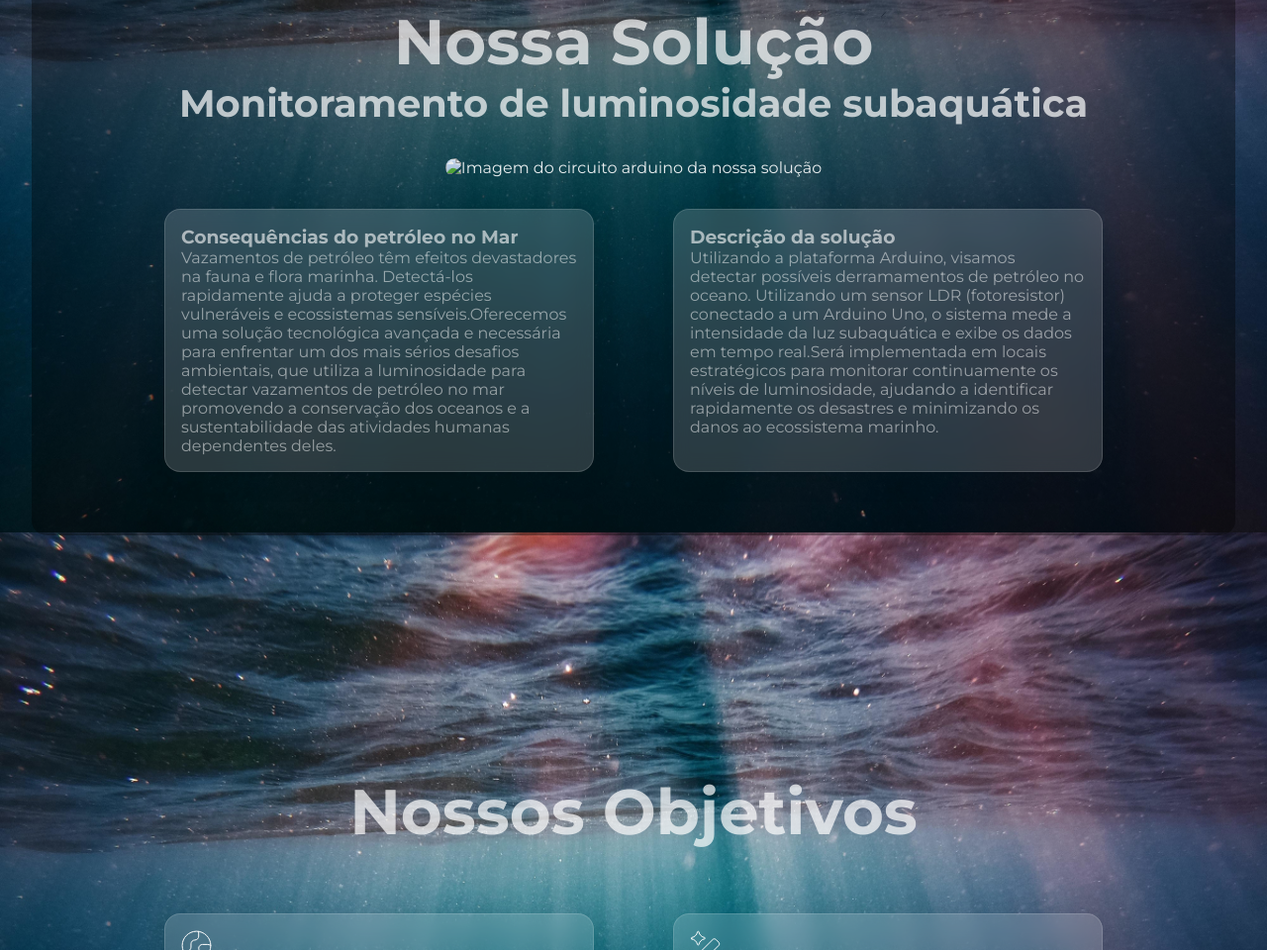
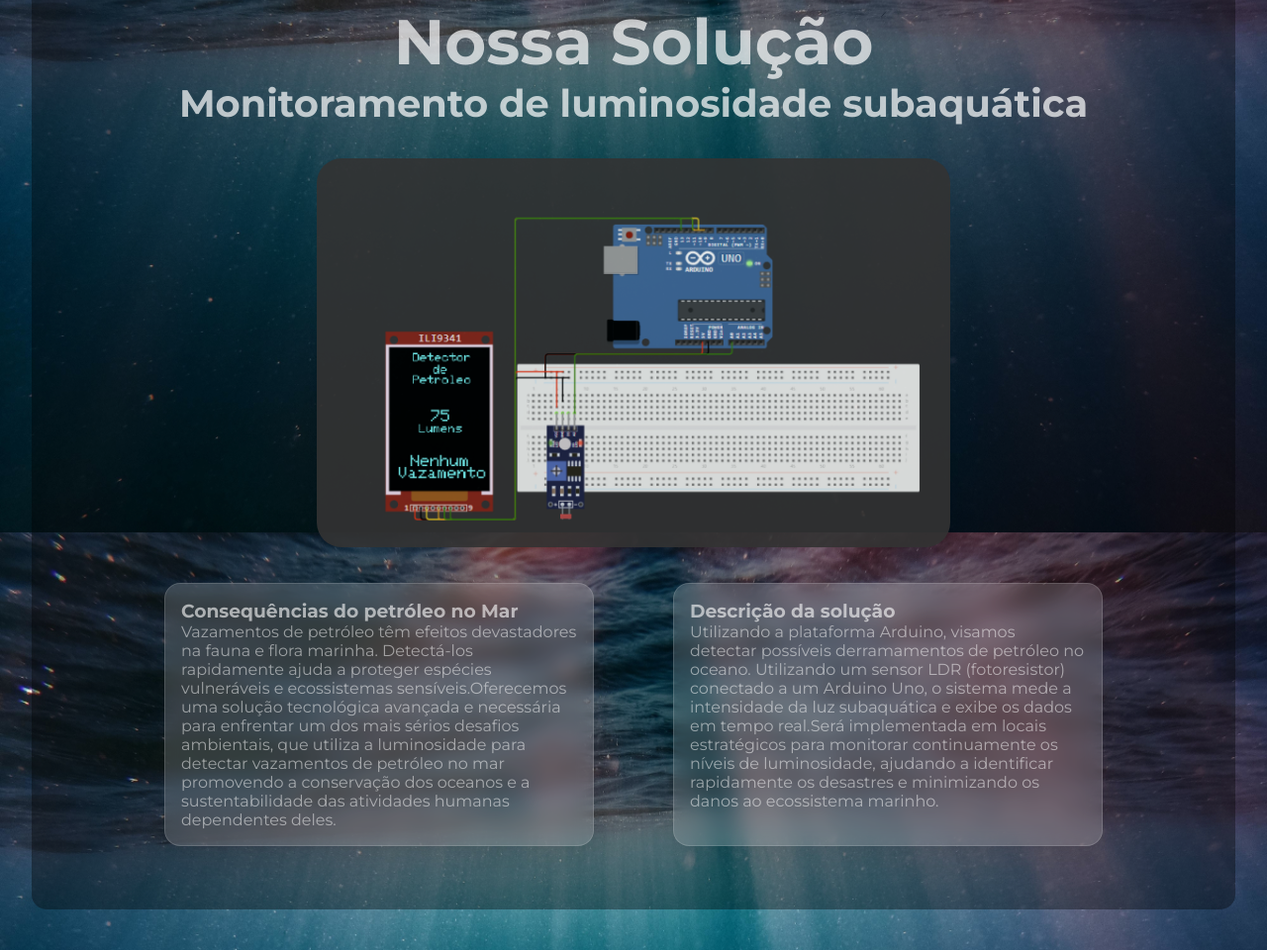
Before and after one commit to GustavoEsp/GlobalSolution_Web_Development, a plain HTML site: page index.html in a window 1280 px wide. Shown: the part 1062-2022 px from the top of the page at 99% size. Drawn offline with nearby package versions, Linux system fonts and the light colour scheme; the site is published under a folder, as on GitHub Pages, so addresses that start at the root find nothing.

Commit message:
Atualizando index.html

```diff
--- a/index.html
+++ b/index.html
@@ -48,7 +48,7 @@
             <section id="secao2" class="secoes fundoPretoTransparente">
                 <h1 id="titulo1">Nossa Solução</h1>
                 <h1 id="titulo2">Monitoramento de luminosidade subaquática</h1>
-                <img src="/img/circuitoArduino.webp" alt="Imagem do circuito arduino da nossa solução" id="imagemCircuito">
+                <img src="img/circuitoArduino.webp" alt="Imagem do circuito arduino da nossa solução" id="imagemCircuito">
                 <div  class="cardBox">
                     <div class="card">
                         <h3>Consequências do petróleo no Mar</h3>
```
